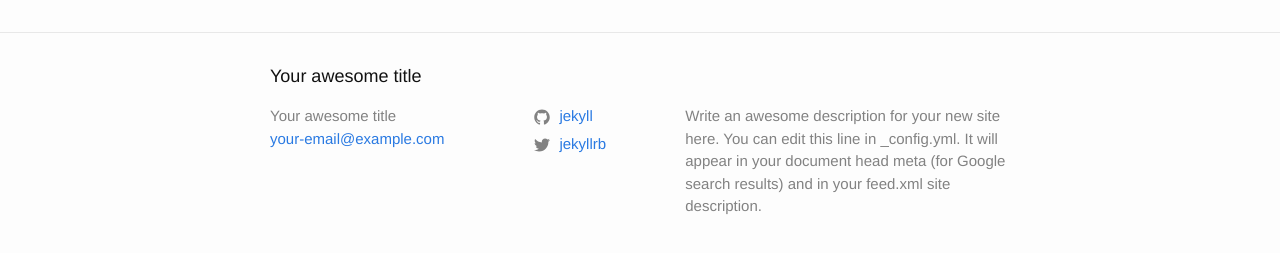
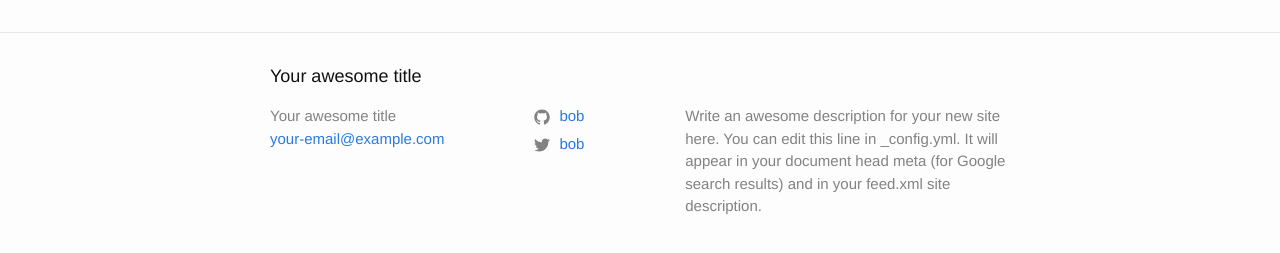
Before and after one commit to pauechegaray/bare-jekyll, a Jekyll site: the page built from about.md, in a window 1280 px wide. Shown: the part 256-509 px from the top of the page. Built offline with Jekyll 4.4.1, drawn with Linux system fonts in a browser that asks for light colours.

Commit message:
social changes

```diff
--- a/_config.yml
+++ b/_config.yml
@@ -21,8 +21,8 @@ description: >- # this means to ignore newlines until "baseurl:"
   Google search results) and in your feed.xml site description.
 baseurl: "" # the subpath of your site, e.g. /blog
 url: "" # the base hostname & protocol for your site, e.g. http://example.com
-twitter_username: jekyllrb
-github_username:  jekyll
+twitter_username: bob
+github_username:  bob
 
 # Build settings
 markdown: kramdown
```
